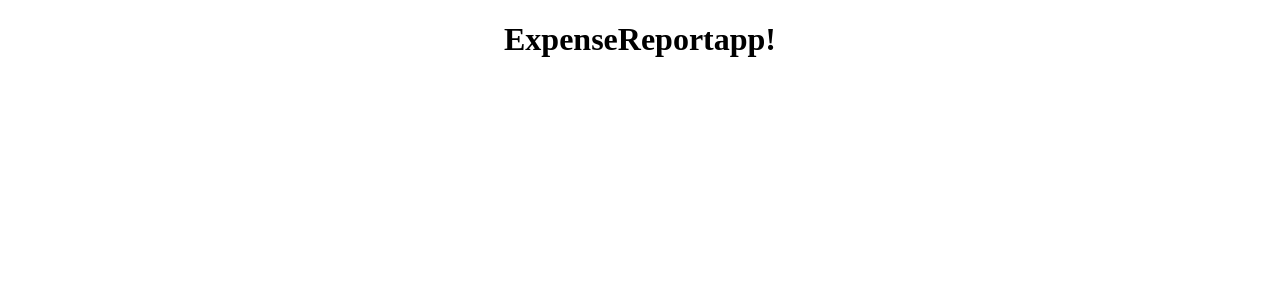
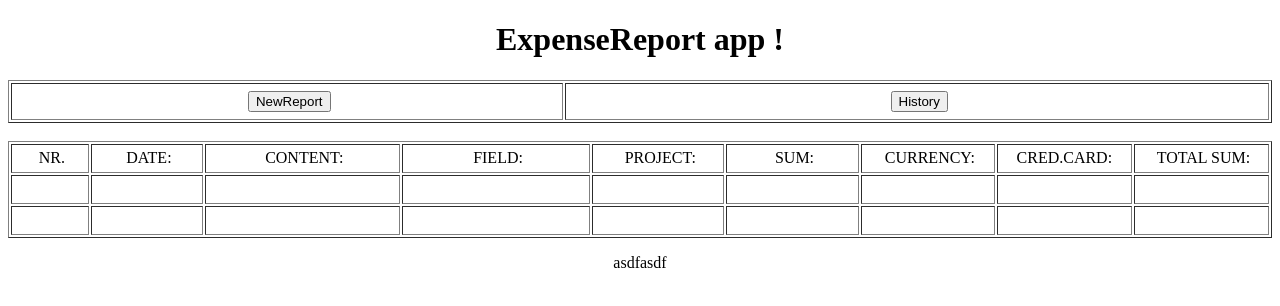
Before and after one commit to vobango/expensereport-frontend, an Angular app: page / in a window 1280 px wide. Shown: the top 306 px of the page. Built offline with nearby package versions, Linux system fonts and the light colour scheme.

Commit message:
Merge branch 'master' of https://github.com/vobango/expensereport-frontend
# Conflicts:
#	README.md

```diff
--- a/src/app/app.component.html
+++ b/src/app/app.component.html
@@ -1,7 +1,55 @@
 <!--The content below is only a placeholder and can be replaced.-->
 <div style="text-align:center">
   <h1>
-    ExpenseReport{{title}}!
+    ExpenseReport {{title}} {{test}}!
   </h1>
+  <table style="width: 100%; height: 43px; margin-left: auto; margin-right: auto;" border="1" cellpadding="2">
+    <tbody>
+    <tr style="height: 23px;">
+      <td style="width: 62px; height: 23px;">&nbsp;<button class="btn btn-primary" type="button" onClick="newReport()">NewReport</button>
+        </td>
+            <td style="width: 112px; height: 23px;">&nbsp;<button class="btn btn-primary" type="button" onClick="getHistory()">History</button></td>
+    </tr>
+    </tbody>
+    </table>
+  <br>
+  <table style="width: 100%; height: 43px; margin-left: auto; margin-right: auto;" border="1" cellpadding="2">
+             <tbody>
+          <tr style="height: 23px;">
+            <td style="width: 62px; height: 23px;">&nbsp;NR.</td>
+            <td style="width: 92px; height: 23px;">&nbsp;DATE:</td>
+            <td style="width: 164px; height: 23px;">&nbsp;CONTENT:</td>
+            <td style="width: 159px; height: 23px;">&nbsp;FIELD:</td>
+            <td style="width: 109px; height: 23px;">&nbsp;PROJECT:</td>
+            <td style="width: 110px; height: 23px;">&nbsp;SUM:</td>
+            <td style="width: 111px; height: 23px;">&nbsp;CURRENCY:</td>
+            <td style="width: 112px; height: 23px;">CRED.CARD:</td>
+            <td style="width: 112px; height: 23px;">&nbsp;TOTAL SUM:</td>
+          </tr>
+          <tr style="height: 23px;">
+            <td style="width: 62px; height: 23px;">&nbsp;</td>
+            <td style="width: 92px; height: 23px;">&nbsp;</td>
+            <td style="width: 164px; height: 23px;">&nbsp;</td>
+            <td style="width: 159px; height: 23px;">&nbsp;</td>
+            <td style="width: 109px; height: 23px;">&nbsp;</td>
+            <td style="width: 110px; height: 23px;">&nbsp;</td>
+            <td style="width: 111px; height: 23px;">&nbsp;</td>
+            <td style="width: 112px; height: 23px;">&nbsp;</td>
+            <td style="width: 112px; height: 23px;">&nbsp;</td>
+          </tr>
+          <tr style="height: 23px;">
+            <td style="width: 62px; height: 23px;">&nbsp;</td>
+            <td style="width: 92px; height: 23px;">&nbsp;</td>
+            <td style="width: 164px; height: 23px;">&nbsp;</td>
+            <td style="width: 159px; height: 23px;">&nbsp;</td>
+            <td style="width: 109px; height: 23px;">&nbsp;</td>
+            <td style="width: 110px; height: 23px;">&nbsp;</td>
+            <td style="width: 111px; height: 23px;">&nbsp;</td>
+            <td style="width: 112px; height: 23px;">&nbsp;</td>
+            <td style="width: 112px; height: 23px;">&nbsp;</td>
+          </tr>
+          </tbody>
+        </table>
+         <p>asdfasdf</p>
 
 </div>
```
